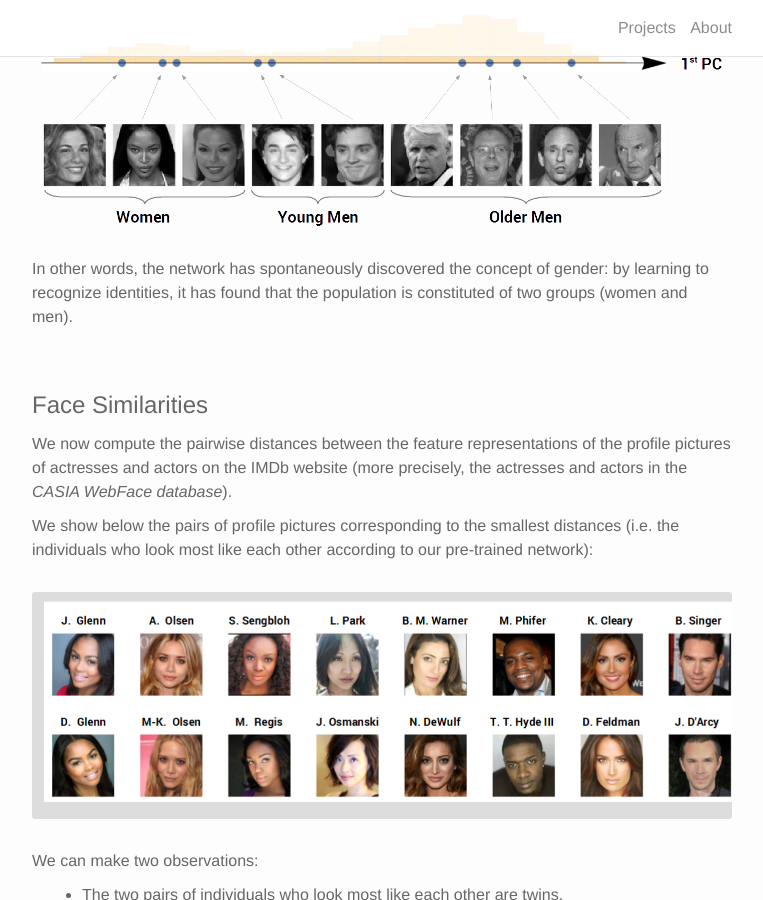
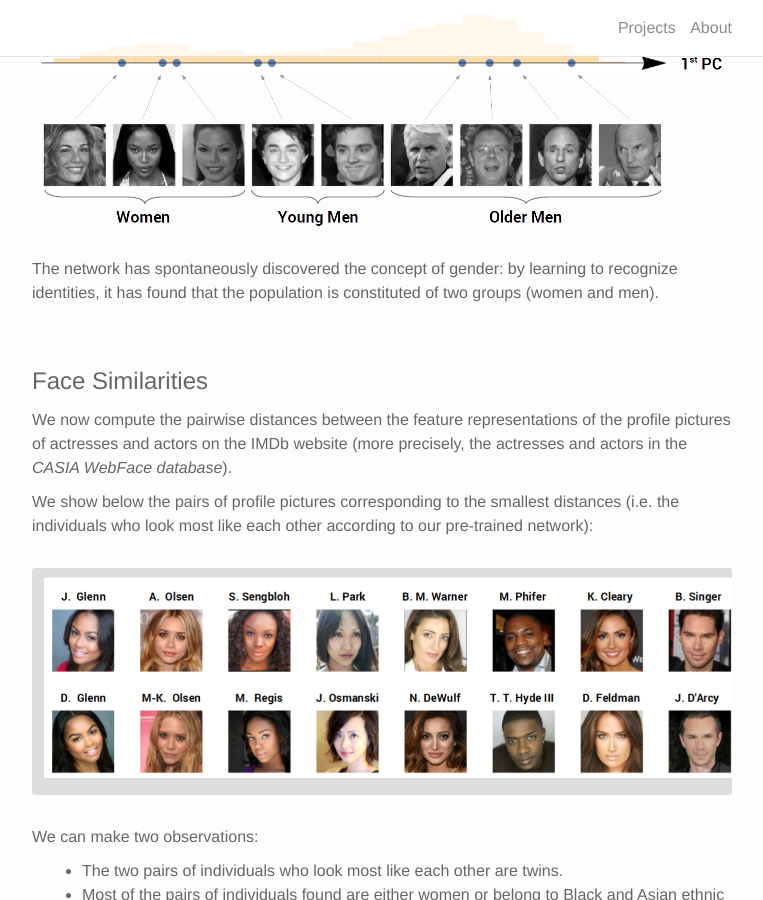
Before and after one commit to thomas-tanay/thomas-tanay.github.io, a Jekyll site: the page built from face-verification.md, in a window 1280 px wide and 900 px high, scrolled down 2951 px. Shown: the whole window, without its empty margins (258-1021 px from the left). Built offline with Jekyll 4.4.1, drawn with Linux system fonts in a browser that asks for light colours; nearby versions of some CDN libraries.

Commit message:
minor change

```diff
--- a/face-verification.md
+++ b/face-verification.md
@@ -83,7 +83,7 @@ Interestingly, we obtain a direction that separates the gender of individuals fa
 
 <img width="700" src="/img/1stPC.png">
 
-In other words, the network has spontaneously discovered the concept of gender:
+The network has spontaneously discovered the concept of gender:
 by learning to recognize identities, it has found that the population is constituted of two groups (women and men).
 
 <br/>
```
